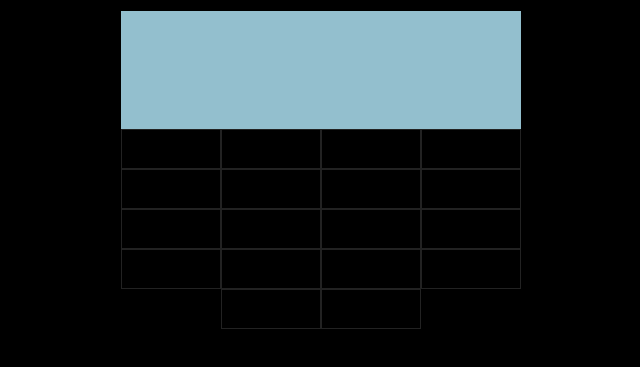
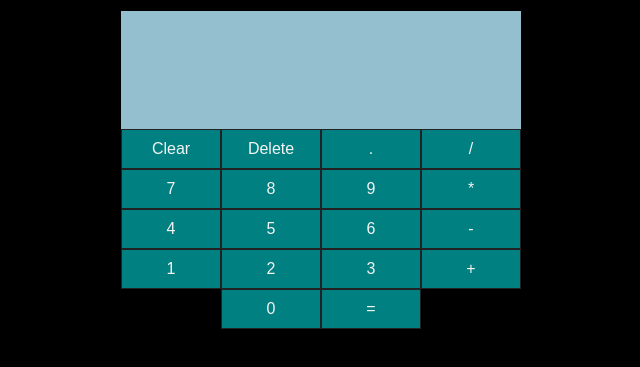
Before and after one commit to EduardoRdz007/Calculadora_REACT, a React app: page / in a window 1280 px wide. Shown: the part 87-454 px from the top of the page, without its empty margins (319-959 px from the left). Built offline with nearby package versions, Linux system fonts and the light colour scheme.

```diff
--- a/src/index.css
+++ b/src/index.css
@@ -30,10 +30,10 @@
 
 input[type='button']{
 	width: 100px;
-	background: 008080;
+	background: #008080;
 	border: 1px solid #222;
 	padding: 10px 20px;
-  color: black;
+  color: rgb(244, 244, 244);
   text-align: center;
   text-decoration: none;
   display: inline-block;
@@ -53,7 +53,7 @@
   width: 400px;
 	background: #ADED;
 	border: 0px;
-	color: #222;
+	color: rgb(53, 139, 179);
 	padding: 10px;
 	text-align: right;
 }
```
Also changed, not shown: 1 other file.
